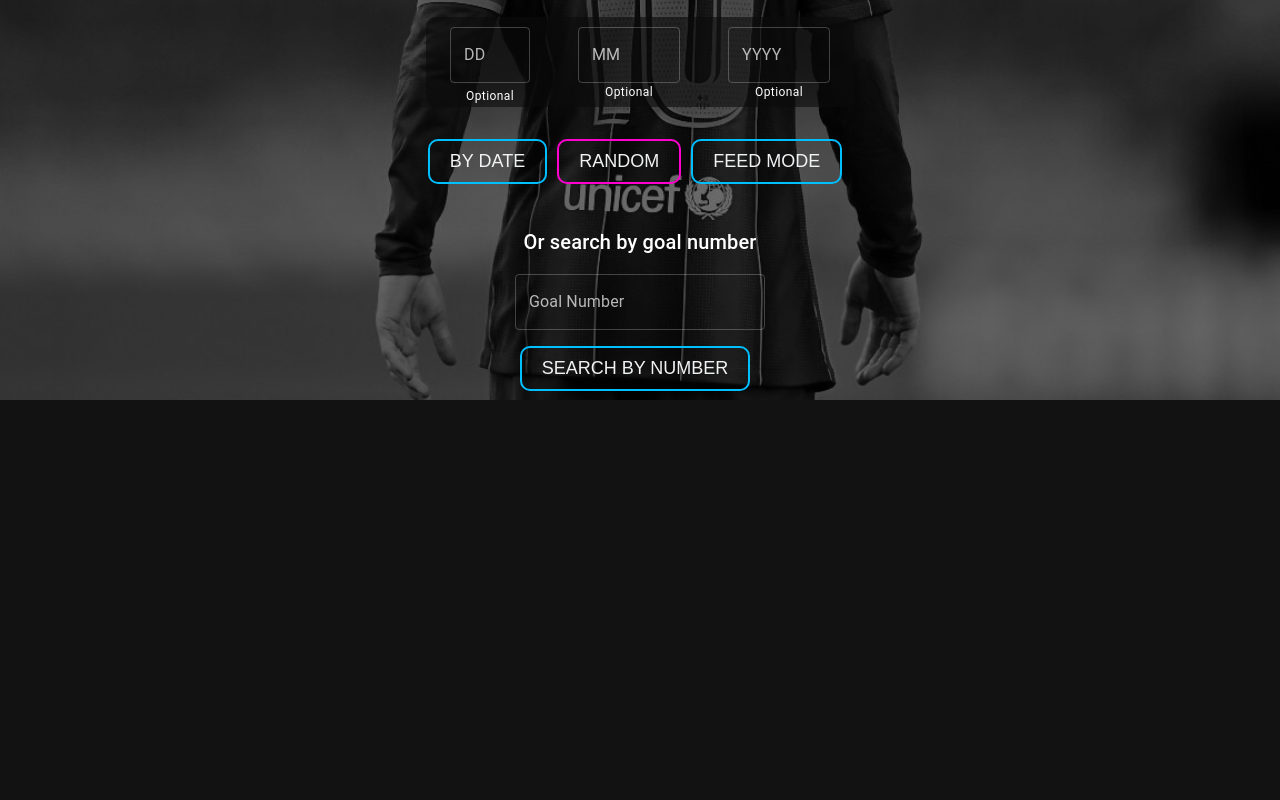
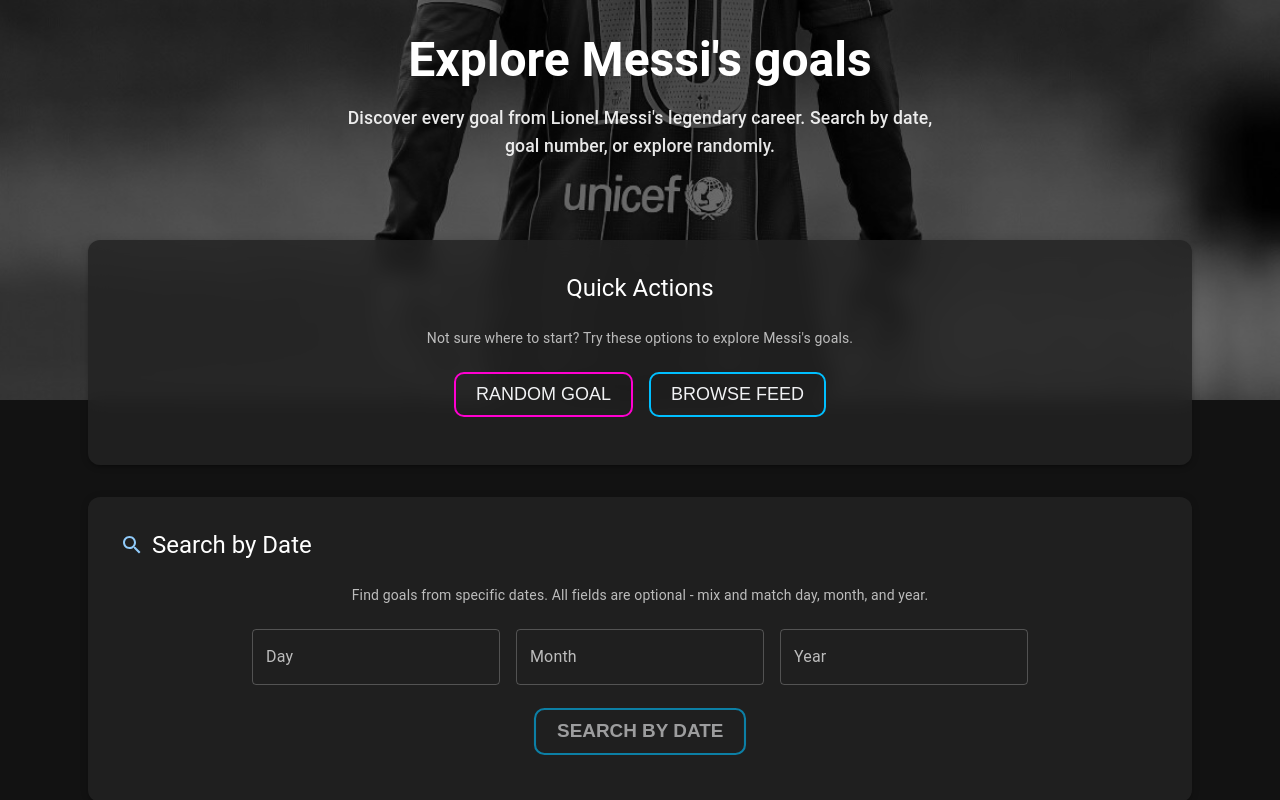
Before and after one commit to mporracindie/goatmessi, a React (Vite) app: page / in a window 1280 px wide. Shown: the part 400-1200 px from the top of the page. Before the commit the page ends 801 px from the top, so only its background shows below. Built offline with nearby package versions, Linux system fonts and the light colour scheme.

Commit message:
redo home

```diff
--- a/src/css/styles.css
+++ b/src/css/styles.css
@@ -184,6 +184,32 @@ body {
   text-decoration: none;
 }
 
+/* Primary CTA button styling */
+.primary-cta {
+  transform: scale(1.05);
+  font-weight: 600;
+}
+
+/* Improved button spacing for mobile */
+@media (max-width: 600px) {
+  .normal-button, .outline-button {
+    width: 100%;
+    max-width: 280px;
+    margin: 8px 0 !important;
+  }
+
+  .primary-cta {
+    margin-top: 16px !important;
+  }
+}
+
+/* Desktop button layout */
+@media (min-width: 601px) {
+  .normal-button, .outline-button {
+    margin: 0 8px 16px 8px !important;
+  }
+}
+
 /* responsive  */
 @media (min-width: 480px) {
   .bg-grid {
--- a/src/views/Home.tsx
+++ b/src/views/Home.tsx
@@ -1,14 +1,13 @@
-// src/MainPage.tsx
 import React from 'react';
 import { useThemeContext } from '../context/ThemeContext';
 import LogoApp from '../components/LogoApp';
-
-import { Box, Container, Typography, Grid, TextField } from '@mui/material';
+import { Box, Container, Typography, Paper, TextField, Stack, Chip } from '@mui/material';
 import { DatePicker } from '@mui/x-date-pickers/DatePicker';
 import { Dayjs } from 'dayjs';
 import { getRandomGoal } from '../helpers/goals';
 import background from '../assets/la10.jpg';
 import background_dark from '../assets/la10_negra.jpg';
+import { Search, Shuffle, Feed, SportsSoccer } from '@mui/icons-material';
 
 type DateType = {
   day: Dayjs | null;
@@ -46,9 +45,7 @@ const MainPage: React.FC = () => {
     if (!day && !month && !year) {
       return;
     }
-
-    window.location.href = `/search?${day ? `day=${day}` : ''}${month ? `&month=${month}` : ''}${year ? `&year=${year}` : ''
-      }`;
+    window.location.href = `/search?${day ? `day=${day}` : ''}${month ? `&month=${month}` : ''}${year ? `&year=${year}` : ''}`;
   };
 
   const redirectToRandomGoal = () => {
@@ -68,116 +65,210 @@ const MainPage: React.FC = () => {
     window.location.href = `/goal/${num}`;
   };
 
+  const hasDateSelected = date.day || date.month || date.year;
+
   return (
     <>
       <div className="background-overlay">
         <img src={mode === 'dark' ? background_dark : background} alt="fondo" />
       </div>
-      <Container
+
+      <Container maxWidth="lg" sx={{ py: 4, minHeight: '100vh', display: 'flex', flexDirection: 'column' }}>
+
+        {/* Hero Section */}
+        <Box textAlign="center" mb={6} sx={{ flexShrink: 0 }}>
+          <Box mb={3}>
+            <LogoApp />
+          </Box>
+          <Typography
+            variant="h3"
+            component="h1"
+            sx={{
+              fontWeight: 700,
+              mb: 2,
+              fontSize: { xs: '2rem', sm: '2.5rem', md: '3rem' }
+            }}
+          >
+            Explore Messi's goals
+          </Typography>
+          <Typography
+            variant="h6"
+            sx={{
+              mb: 4,
+              opacity: 0.9,
+              maxWidth: 600,
+              mx: 'auto',
+              fontSize: { xs: '1rem', sm: '1.1rem' }
+            }}
+          >
+            Discover every goal from Lionel Messi's legendary career. Search by date, goal number, or explore randomly.
+          </Typography>
+        </Box>
+
+        {/* Search Options */}
+        <Stack spacing={4} sx={{ flex: 1, justifyContent: 'center' }}>
+          {/* Quick Actions Section */}
+          <Paper
+            elevation={3}
+            sx={{
+              p: { xs: 3, sm: 4 },
+              borderRadius: 3,
+              backgroundColor: mode === 'dark' ? 'rgba(12, 12, 12, 0.8)' : 'rgba(255, 255, 255, 0.9)',
+              backdropFilter: 'blur(10px)',
+            }}
+          >
+            <Typography variant="h5" gutterBottom sx={{ textAlign: 'center', mb: 3 }}>
+              Quick Actions
+            </Typography>
+            <Typography variant="body2" color="text.secondary" sx={{ textAlign: 'center', mb: 3 }}>
+              Not sure where to start? Try these options to explore Messi's goals.
+            </Typography>
+
+            <Stack
+              direction={{ xs: 'column', sm: 'row' }}
+              spacing={2}
+              justifyContent="center"
+              alignItems="center"
+            >
+              <button
+                className={mode === 'dark' ? 'outline-button btn-violeta' : 'normal-button btn-normal-violeta'}
+                onClick={redirectToRandomGoal}
+              >
+                <span>RANDOM GOAL</span>
+              </button>
+              <button
+                className={mode === 'dark' ? 'outline-button btn-celeste' : 'normal-button btn-normal-celeste'}
+                onClick={() => window.location.href = '/feed'}
+              >
+                <span>BROWSE FEED</span>
+              </button>
+            </Stack>
+          </Paper>
+
+          {/* Date Search Section */}
+          <Paper
+            elevation={3}
+            sx={{
+              p: { xs: 3, sm: 4 },
+              borderRadius: 3,
+              backgroundColor: mode === 'dark' ? 'rgba(12, 12, 12, 0.8)' : 'rgba(255, 255, 255, 0.9)',
+              backdropFilter: 'blur(10px)',
+            }}
+          >
+            <Typography variant="h5" gutterBottom sx={{ display: 'flex', alignItems: 'center', gap: 1, mb: 3 }}>
+              <Search color="primary" />
+              Search by Date
+            </Typography>
+            <Typography variant="body2" color="text.secondary" sx={{ mb: 3 }}>
+              Find goals from specific dates. All fields are optional - mix and match day, month, and year.
+            </Typography>
+
+            <Box
               sx={{
                 display: 'flex',
-          flexDirection: 'column',
+                flexDirection: { xs: 'column', sm: 'row' },
+                gap: 2,
+                alignItems: 'center',
                 justifyContent: 'center',
-          alignItems: 'center',
-          // height: '100vh',
+                mb: 3
               }}
             >
-        <LogoApp />
-        <Typography variant="h6" textAlign="center" mb={2}>
-          Search by date
-        </Typography>
-        <Grid container spacing={0} justifyContent="center">
-          <div className={`bg-grid ${mode === 'dark' ? 'bg-grid-dark' : 'bg-grid-light '}`}>
-            <Grid
-              item
-              sx={{
-                margin: 0,
-                padding: 0,
+              <Box sx={{ minWidth: { xs: '100%', sm: 140 } }}>
+                <DatePicker
+                  label="Day"
+                  views={['day']}
+                  value={date.day}
+                  onChange={handleDateChange('day')}
+                  slotProps={{
+                    textField: {
+                      fullWidth: true,
+                      size: 'medium'
+                    }
                   }}
-            >
-              <Container
-                sx={{
-                  width: '128px',
+                />
+              </Box>
+              <Box sx={{ minWidth: { xs: '100%', sm: 140 } }}>
+                <DatePicker
+                  label="Month"
+                  views={['month']}
+                  value={date.month}
+                  onChange={handleDateChange('month')}
+                  slotProps={{
+                    textField: {
+                      fullWidth: true,
+                      size: 'medium'
+                    }
                   }}
-              >
-                <DatePicker label={'DD'} views={['day']} value={date.day} onChange={handleDateChange('day')} />
-                <Typography variant="caption" textAlign={'center'}>
-                  Optional
-                </Typography>
-              </Container>
-            </Grid>
-            <Grid item>
-              <Container
-                sx={{
-                  width: '150px',
-                  display: 'flex',
-                  flexDirection: 'column',
-                  textAlign: 'end',
-                }}
-              >
-                <DatePicker label={'MM'} views={['month']} value={date.month} onChange={handleDateChange('month')} />
-                <Typography variant="caption" textAlign={'center'}>
-                  Optional
-                </Typography>
-              </Container>
-            </Grid>
-            <Grid item>
-              <Container
-                sx={{
-                  width: '150px',
-                  display: 'flex',
-                  flexDirection: 'column',
-                  textAlign: 'end',
-                }}
-              >
+                />
+              </Box>
+              <Box sx={{ minWidth: { xs: '100%', sm: 140 } }}>
                 <DatePicker
-                  label={'YYYY'}
+                  label="Year"
                   views={['year']}
                   value={date.year}
                   onChange={handleDateChange('year')}
                   disableFuture
+                  slotProps={{
+                    textField: {
+                      fullWidth: true,
+                      size: 'medium'
+                    }
+                  }}
                 />
-                <Typography variant="caption" textAlign={'center'}>
-                  Optional
-                </Typography>
-              </Container>
-            </Grid>
-          </div>
-        </Grid>
-        <Box mt={4}>
+              </Box>
+            </Box>
+
+            <Box textAlign="center">
               <button
-            className={mode === 'dark' ? 'outline-button btn-celeste ' : 'normal-button btn-normal-celeste'}
+                className={`${mode === 'dark' ? 'outline-button btn-celeste' : 'normal-button btn-normal-celeste'} primary-cta`}
                 onClick={handleDateSearch}
+                disabled={!hasDateSelected}
+                style={{
+                  opacity: hasDateSelected ? 1 : 0.6,
+                  cursor: hasDateSelected ? 'pointer' : 'not-allowed'
+                }}
               >
-            <span>BY DATE</span>
-          </button>
-          <button
-            className={mode === 'dark' ? 'outline-button btn-violeta ' : 'normal-button btn-normal-violeta'}
-            onClick={redirectToRandomGoal}
-          >
-            <span>RANDOM</span>
-          </button>
-          <button
-            className={mode === 'dark' ? 'outline-button btn-celeste ' : 'normal-button btn-normal-celeste'}
-            onClick={() => window.location.href = '/feed'}
-          >
-            <span>FEED MODE</span>
+                <span>SEARCH BY DATE</span>
               </button>
             </Box>
+          </Paper>
 
-        <Box mt={4} width="100%">
-          <Typography variant="h6" textAlign="center" mb={2}>
-            Or search by goal number
+          {/* Goal Number Search Section */}
+          <Paper
+            elevation={3}
+            sx={{
+              p: { xs: 3, sm: 4 },
+              borderRadius: 3,
+              backgroundColor: mode === 'dark' ? 'rgba(12, 12, 12, 0.8)' : 'rgba(255, 255, 255, 0.9)',
+              backdropFilter: 'blur(10px)',
+            }}
+          >
+            <Typography variant="h5" gutterBottom sx={{ display: 'flex', alignItems: 'center', gap: 1, mb: 3 }}>
+              <SportsSoccer color="primary" />
+              Search by Goal Number
             </Typography>
-          <Box display="flex" flexDirection="column" alignItems="center" gap={2}>
+            <Typography variant="body2" color="text.secondary" sx={{ mb: 3 }}>
+              Know the exact goal number? Jump directly to any goal from 1 to 800.
+            </Typography>
+
+            <Box
+              sx={{
+                display: 'flex',
+                flexDirection: 'column',
+                alignItems: 'center',
+                gap: 2,
+                maxWidth: 400,
+                mx: 'auto'
+              }}
+            >
               <TextField
-              label="Goal Number"
+                label="Goal Number (1-800)"
                 type="number"
                 value={goalNumber}
                 onChange={handleGoalNumberChange}
                 error={!!goalNumberError}
                 helperText={goalNumberError}
-              sx={{ width: '250px' }}
+                fullWidth
                 inputProps={{ min: 1, max: 800 }}
                 onKeyDown={(e) => {
                   if (e.key === 'Enter') {
@@ -192,7 +283,10 @@ const MainPage: React.FC = () => {
                 <span>SEARCH BY NUMBER</span>
               </button>
             </Box>
-        </Box>
+          </Paper>
+
+
+        </Stack>
       </Container>
     </>
   );
```
Also changed, not shown: src/views/Feed.tsx (+8 -2 lines). Lines whose indentation alone changed are shown as unchanged.
